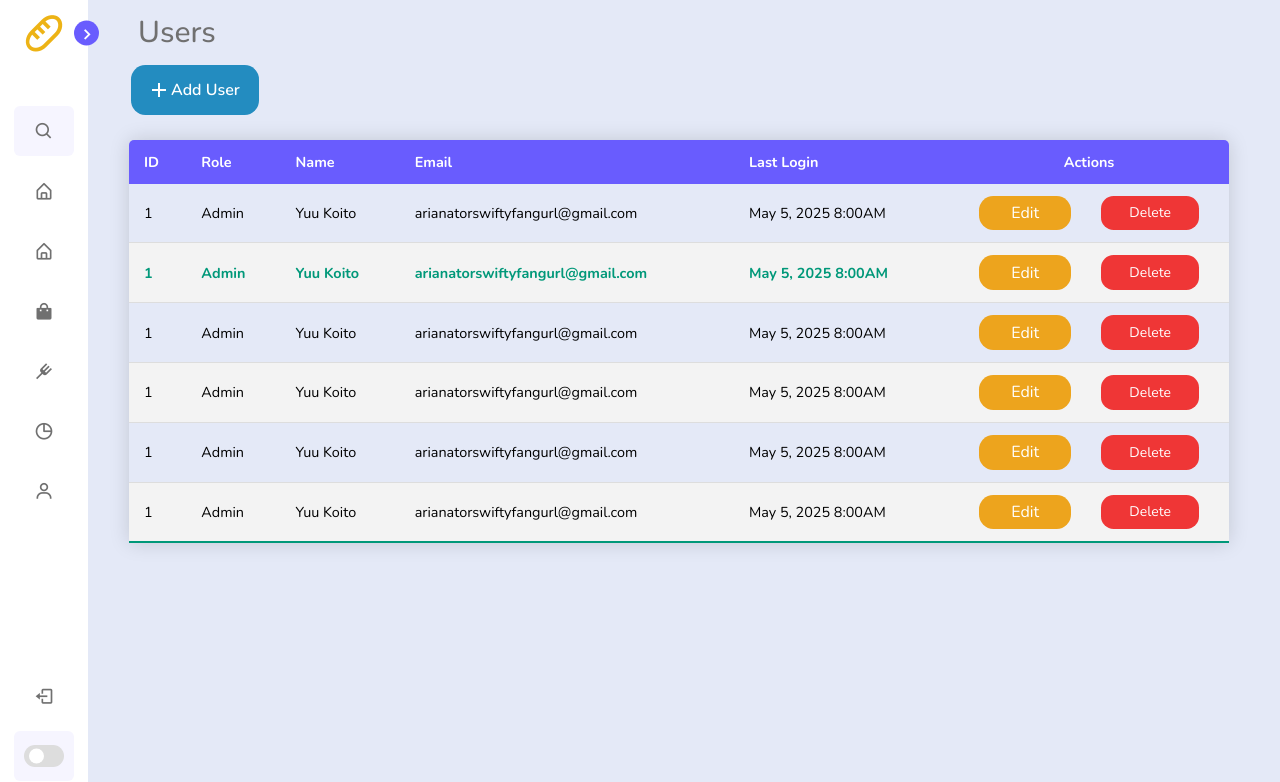
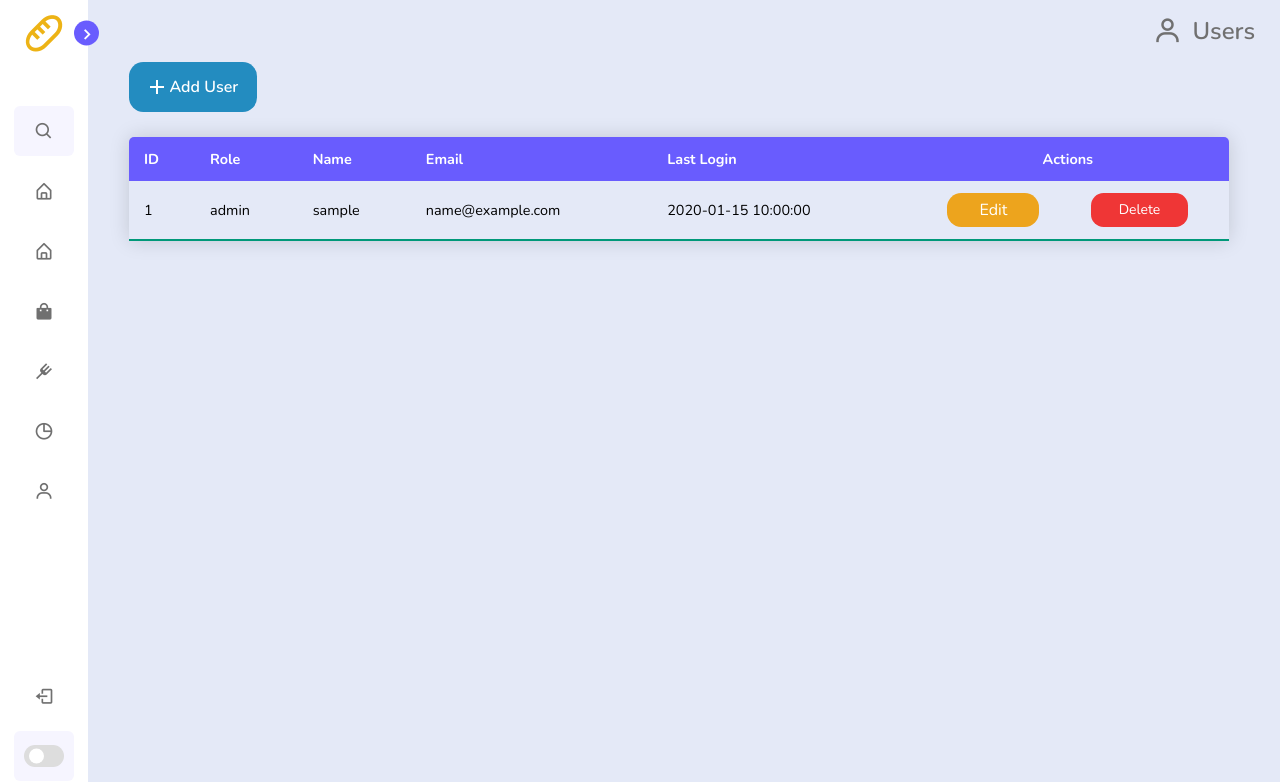
Before and after one commit to PengWin553/doughpro-ver1, a PHP site: page /php/admin-crud-users-page.php in a window 1280 px wide. Shown: the top 782 px of the page. Run offline with PHP 8.4, Linux system fonts and the light colour scheme; the visitor is signed in with stand-in values (Sample User, id 1); tables that the repository leaves empty or names only in its code hold one stand-in row (values such as "Sample post"); some web fonts are replaced.

Commit message:
modified ui; added display users
also divided code parts for reusable components; mainly designed the admin-crud-users-page.php

```diff
--- a/css/button-styles.css
+++ b/css/button-styles.css
@@ -15,7 +15,7 @@
     padding: 0.8em 1.2em 0.8em 1em;
     transition: all ease-in-out 0.2s;
     font-size: 16px;
-    margin-left: -60.5em;
+    margin-left: -60.7em;
     /* margin-top: 1.6em; */
    }
 
--- a/css/dashboard.css
+++ b/css/dashboard.css
@@ -303,12 +303,12 @@ body.dark .switch::before{
     background-color: var(--body-color);
     transition: var(--tran-05);
 }
-.home .text{
+/* .home .text{
     font-size: 30px;
     font-weight: 500;
     color: var(--text-color);
     padding: 12px 60px;
-}
+} */
 
 .sidebar.close ~ .home{
     left: 78px;
--- /dev/null
+++ b/css/page-title-styles.css
@@ -0,0 +1,29 @@
+* {
+    padding: 0;
+    margin: 0;
+    box-sizing: border-box;
+    font-family: 'Nunito', 'Poppins', 'Arial', sans-serif;
+}
+
+.page-title-container{
+    /* background: pink; */
+    display: flex;
+    justify-content: flex-end;
+}
+
+.home .page-title-container .page-title-text{
+    font-size: 24px;
+    font-weight: 600;
+    color: var(--text-color);
+    padding: 15px 25px;
+    /* background: yellow; */
+    width: fit-content;
+    display: flex;
+    justify-content: center;
+    align-items: center;
+}
+
+.page-title-icon{
+    padding-right: 10px;
+    font-size: 30px;
+}
--- /dev/null
+++ b/js/display-users.js
@@ -0,0 +1,42 @@
+function loadData() {
+    $.ajax({
+        url: "display-users.php",
+        method: "GET"
+    }).done(function(data) {
+        try {
+            let result = JSON.parse(data);
+            if (result.res === "success") {
+                let tableBody = $("table.content-table tbody");
+                tableBody.empty(); // Clear existing table data
+
+                result.data.forEach(item => {
+                    let tableRow = `
+                        <tr>
+                            <td>${item.user_id}</td>
+                            <td>${item.user_role}</td>
+                            <td>${item.user_name}</td>
+                            <td>${item.user_email}</td>
+                            <td>${item.last_login_date}</td>
+                            <td class="actions-buttons-container">
+                                <button class="btn-update-delete btn-update" id="${item.user_id}">Edit</button>
+                                <button class="btn-update-delete btn-delete" id="${item.user_id}">Delete</button>
+                            </td>
+                        </tr>`;
+                    tableBody.append(tableRow);
+                });
+            } else {
+                alert("Failed to load user data.");
+            }
+        } catch (error) {
+            console.error("Error parsing JSON:", error);
+            alert("An unexpected error occurred. Please try again later.");
+        }
+    }).fail(function(xhr, status, error) {
+        console.error("An error occurred while fetching user data:", error);
+        alert("An error occurred while fetching user data. Please try again later.");
+    });
+}
+
+$(document).ready(function() {
+    loadData();
+});
--- a/php/admin-crud-users-page.php
+++ b/php/admin-crud-users-page.php
@@ -21,6 +21,7 @@ $user_id = $_SESSION["user_id"];
     <link rel="stylesheet" href="../css/dashboard.css" />
     <link rel="stylesheet" href="../css/button-styles.css" />
     <link rel="stylesheet" href="../css/table-styles.css" />
+    <link rel="stylesheet" href="../css/page-title-styles.css" />
     <link href='https://unpkg.com/boxicons@2.1.4/css/boxicons.min.css' rel='stylesheet'>
     <link rel="icon" type="image/x-icon" href="../default-images/baguette-solid-24.png">
 </head>
@@ -29,19 +30,24 @@ $user_id = $_SESSION["user_id"];
     <?php include('admin-sidebar.php'); ?>
 
     <section class="home">
-        <div class="text">Users</div>
+        <div class="page-title-container">
+            <div class="page-title-text">  <i class='bx bx-user icon page-title-icon'></i> <span>Users</span> </div>
+        </div>
 
         <div class="btn-container">
             <button class="btn-crud btn-create">
                 <span>
-                    <svg xmlns="http://www.w3.org/2000/svg" viewBox="0 0 24 24" width="24" height="24"><path fill="none" d="M0 0h24v24H0z"></path><path fill="currentColor" d="M11 11V5h2v6h6v2h-6v6h-2v-6H5v-2z"></path></svg> Add User
+                    <svg xmlns="http://www.w3.org/2000/svg" viewBox="0 0 24 24" width="24" height="24">
+                        <path fill="none" d="M0 0h24v24H0z"></path>
+                        <path fill="currentColor" d="M11 11V5h2v6h6v2h-6v6h-2v-6H5v-2z"></path>
+                    </svg> Add User
                 </span>
             </button>
         </div>
 
-
         <!-- Table -->
         <div class="table-container">
+            <div class="resultcontainer">
                 <table class="content-table">
                     <thead>
                         <tr>
@@ -54,78 +60,15 @@ $user_id = $_SESSION["user_id"];
                         </tr>
                     </thead>
                     <tbody>
-                    <tr>
-                        <td>1</td>
-                        <td>Admin</td>
-                        <td>Yuu Koito</td>
-                        <td>arianatorswiftyfangurl@gmail.com</td>
-                        <td>May 5, 2025 8:00AM</td>
-                        <td class="actions-buttons-container">
-                            <button class="btn-update-delete btn-update">Edit</button>
-                            <button class="btn-update-delete btn-delete">Delete</button>
-                        </td>
-                    </tr>
-                    <tr class="active-row">
-                        <td>1</td>
-                        <td>Admin</td>
-                        <td>Yuu Koito</td>
-                        <td>arianatorswiftyfangurl@gmail.com</td>
-                        <td>May 5, 2025 8:00AM</td>
-                        <td class="actions-buttons-container">
-                            <button class="btn-update-delete btn-update">Edit</button>
-                            <button class="btn-update-delete btn-delete">Delete</button>
-                        </td>
-                    </tr>
-                    <tr>
-                        <td>1</td>
-                        <td>Admin</td>
-                        <td>Yuu Koito</td>
-                        <td>arianatorswiftyfangurl@gmail.com</td>
-                        <td>May 5, 2025 8:00AM</td>
-                        <td class="actions-buttons-container">
-                            <button class="btn-update-delete btn-update">Edit</button>
-                            <button class="btn-update-delete btn-delete">Delete</button>
-                        </td>
-                    </tr>
-                    <tr>
-                        <td>1</td>
-                        <td>Admin</td>
-                        <td>Yuu Koito</td>
-                        <td>arianatorswiftyfangurl@gmail.com</td>
-                        <td>May 5, 2025 8:00AM</td>
-                        <td class="actions-buttons-container">
-                            <button class="btn-update-delete btn-update">Edit</button>
-                            <button class="btn-update-delete btn-delete">Delete</button>
-                        </td>
-                    </tr>
-                    <tr>
-                        <td>1</td>
-                        <td>Admin</td>
-                        <td>Yuu Koito</td>
-                        <td>arianatorswiftyfangurl@gmail.com</td>
-                        <td>May 5, 2025 8:00AM</td>
-                        <td class="actions-buttons-container">
-                            <button class="btn-update-delete btn-update">Edit</button>
-                            <button class="btn-update-delete btn-delete">Delete</button>
-                        </td>
-                    </tr>
-                    <tr>
-                        <td>1</td>
-                        <td>Admin</td>
-                        <td>Yuu Koito</td>
-                        <td>arianatorswiftyfangurl@gmail.com</td>
-                        <td>May 5, 2025 8:00AM</td>
-                        <td class="actions-buttons-container">
-                            <button class="btn-update-delete btn-update">Edit</button>
-                            <button class="btn-update-delete btn-delete">Delete</button>
-                        </td>
-                    </tr>
+                        <!-- Data will be dynamically inserted here by JavaScript -->
                     </tbody>
                 </table>
             </div>
-
+        </div>
     </section>
 
-    <script src="../js/admin-dashboard.js"></script>
+    <script src="https://ajax.googleapis.com/ajax/libs/jquery/3.5.1/jquery.min.js"></script>
+    <script src="../js/sidebar.js"></script>
+    <script src="../js/display-users.js"></script>
 </body>
 </html>
--- /dev/null
+++ b/php/display-users.php
@@ -0,0 +1,14 @@
+<?php
+include ('connection.php');
+
+try {
+    $query = "SELECT user_id, user_role, user_name, user_email, last_login_date FROM users_table"; // Adjust the query according to your database structure
+    $statement = $connection->prepare($query);
+    $statement->execute();
+    $result = $statement->fetchAll(PDO::FETCH_ASSOC);
+
+    echo json_encode(["res" => "success", "data" => $result]);
+} catch (PDOException $th) {
+    echo json_encode(['res' => 'error', 'message' => $th->getMessage()]);
+}
+?>
--- a/php/staff-dashboard.php
+++ b/php/staff-dashboard.php
@@ -30,7 +30,7 @@
         <div class="text">Staff Dashboard</div>
     </section>
 
-    <script src="../js/admin-dashboard.js"></script>
+    <script src="../js/sidebar.js"></script>
 
 </body>
 </html>
```
Also changed, not shown: php/admin-dashboard.php (+5 -2 lines), js/sidebar.js (renamed from js/admin-dashboard.js). Lines whose indentation alone changed are shown as unchanged.
